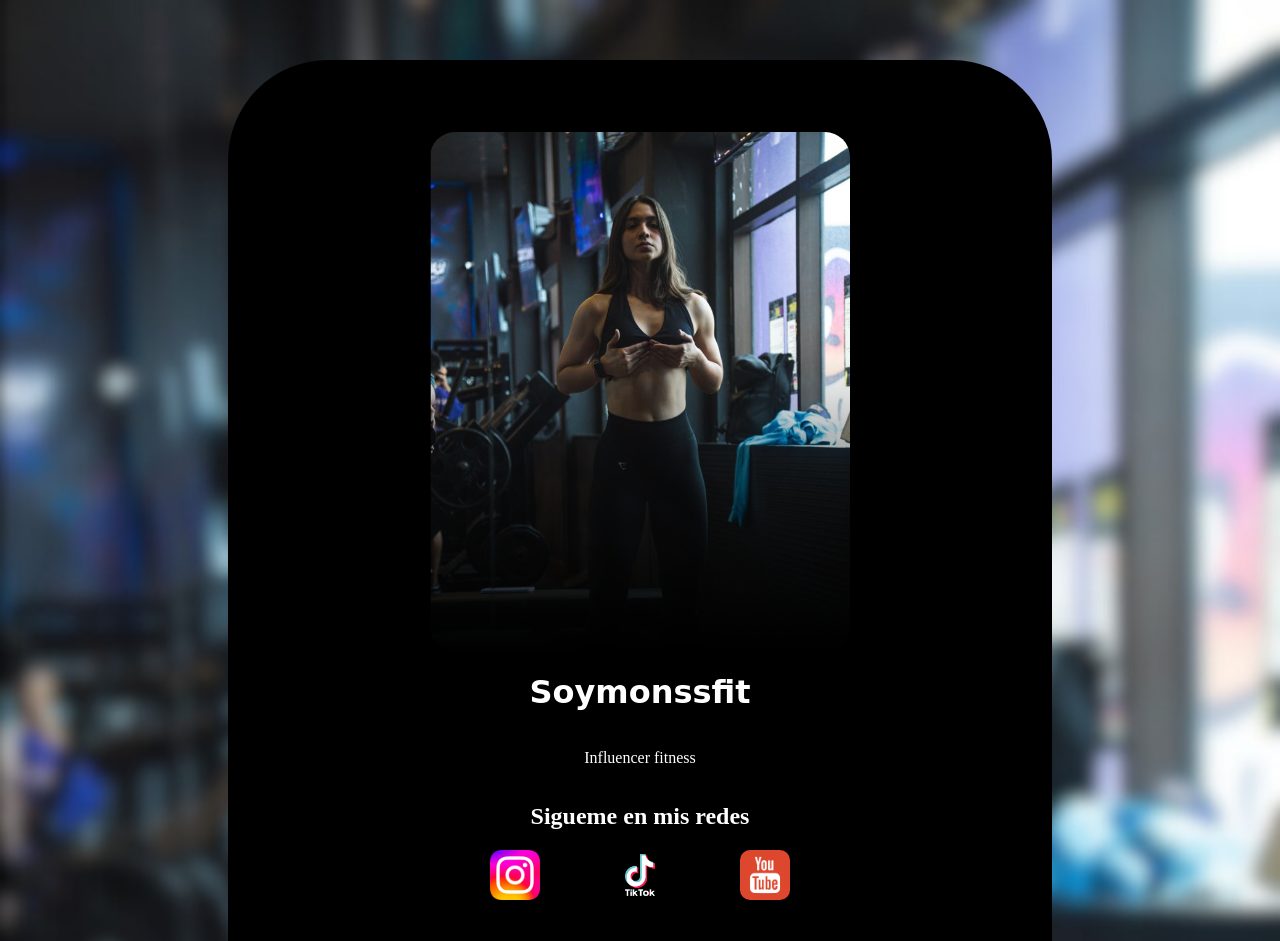
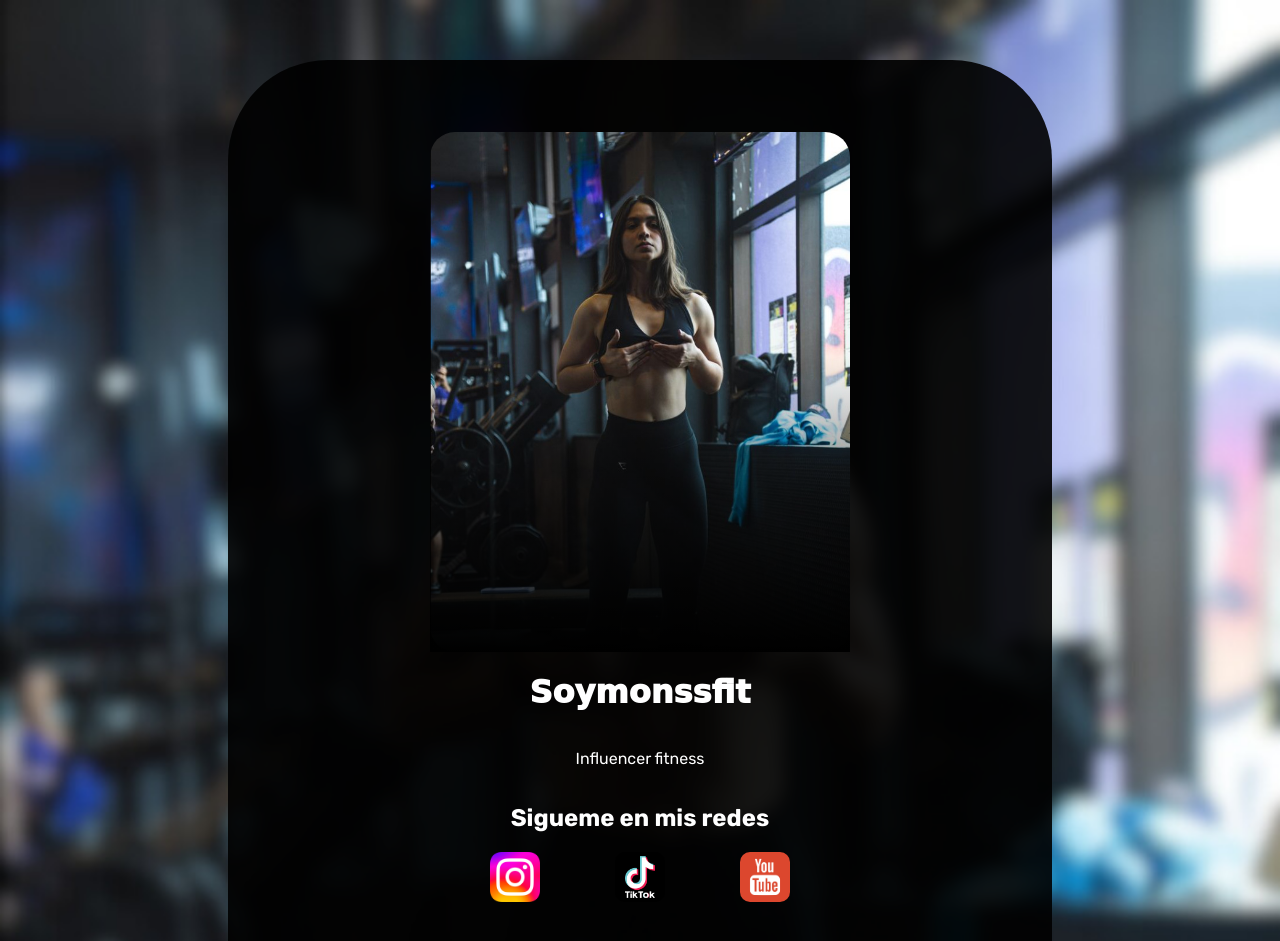
Before and after one commit to Sxnse1/soymonssfitpage.github.io, a plain HTML site: page index.html in a window 1280 px wide. Shown: the top 941 px of the page. Drawn offline with Linux system fonts and the light colour scheme; a web font is replaced by a local one.

Commit message:
Add files via upload

```diff
--- a/index.html
+++ b/index.html
@@ -13,6 +13,7 @@
   <title>soymonssfit - Linktree</title>
   <style>
     @import url('https://fonts.googleapis.com/css2?family=Playwrite+MX:wght@100..400&display=swap');
+    @import url('https://fonts.googleapis.com/css2?family=Rubik:ital,wght@0,300..900;1,300..900&display=swap');
     .contenedor-imagen {
       position: relative;
       display: inline-block; /* Asegura que el tamaño del contenedor se ajuste al contenido */
@@ -74,7 +75,7 @@
     #divmain{
       display: flex;
       border-radius: 100px;
-      background-color: black;
+      background-color: rgba(0, 0, 0, 0.9);
       margin-left: 220px;
       margin-right: 220px;
       margin-top: 60px;
@@ -84,6 +85,7 @@
     }
     .letra{
       font-family: "Playwrite MX", cursive;
+      font-weight: 1000;
     }
 
     #links{
@@ -91,6 +93,10 @@
       display: flex;
       flex-direction: row;
       justify-content: space-between;
+    }
+
+    .letras{
+      font-family: "Rubik", sans-serif;
     }
   </style>
 
@@ -104,8 +110,8 @@
     <div class="gradiente"></div>
   </div>
     <h1 class="letra" style="color: white;">Soymonssfit</h1>
-    <p style="color: white;">Influencer fitness</p>
-    <h2 style="color: white;">Sigueme en mis redes</h2>
+    <p class="letras" style="color: white;">Influencer fitness</p>
+    <h2 class="letras" style="color: white;">Sigueme en mis redes</h2>
     <div id="links">
       <a href="https://www.instagram.com/_soymonss/">
         <img width="50" height="50" src="assets/logoig.png" alt="Instagram">
```
